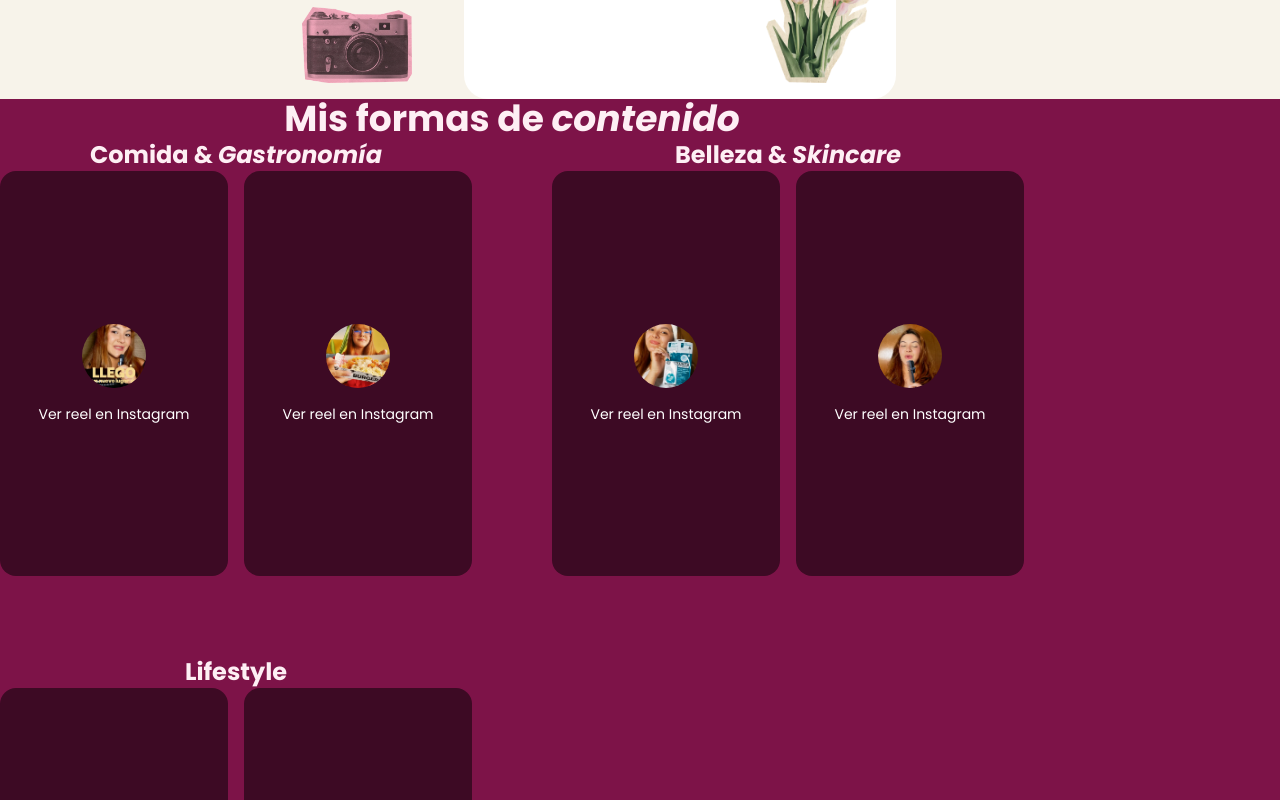
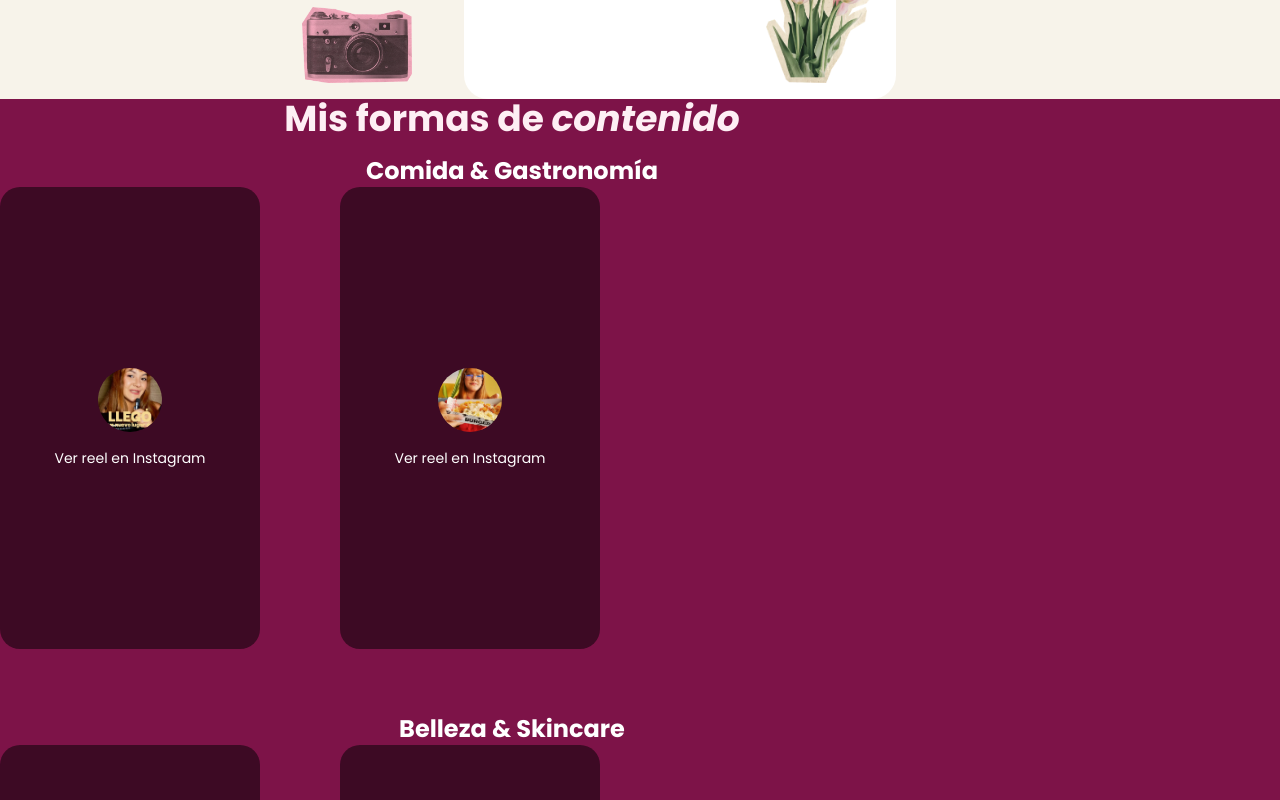
Before and after one commit to HyeG18/Portafolio-Mariel-Jaramillo, a React (Vite) app: page / in a window 1280 px wide. Shown: the part 1420-2220 px from the top of the page. Built offline with nearby package versions, Linux system fonts and the light colour scheme.

Commit message:
fix(ContentReels): restructure to single-column stacked niches, add reel border/max-width/gap, pill-style formats list

```diff
--- a/src/components/sections/ContentReels.tsx
+++ b/src/components/sections/ContentReels.tsx
@@ -60,31 +60,45 @@ export default function ContentReels() {
           dangerouslySetInnerHTML={{ __html: t('videos.title' as any) }}
         />
 
-        <div className="flex justify-center gap-6 flex-wrap mb-12" style={{ color: 'var(--color-pink-light)' }}>
+        <div className="flex justify-center gap-4 flex-wrap mb-12">
           {FORMATS.map((format) => (
-            <span key={format}>{t(`videos.formats.${format}` as any)}</span>
+            <span
+              key={format}
+              className="font-bold text-sm"
+              style={{
+                backgroundColor: 'var(--color-pink)',
+                color: 'var(--color-magenta-dark)',
+                padding: '0.5rem 1.4rem',
+                borderRadius: '999px',
+              }}
+            >
+              {t(`videos.formats.${format}` as any)}
+            </span>
           ))}
         </div>
 
-        <div className="grid grid-cols-1 md:grid-cols-2 gap-20">
+        <div className="flex flex-col gap-16 max-w-[1100px] mx-auto">
           {NICHE_ORDER.map((niche) => {
-            const isPets = niche === 'pets';
+            const reels = REELS[niche];
+            const isSingle = reels.length === 1;
             return (
-              <article
-                key={niche}
-                className={`niche ${isPets ? 'col-span-2' : ''}`}
-              >
+              <article key={niche} className="niche text-center">
                 <h3
-                  className="text-xl md:text-2xl font-bold mb-6 text-center"
-                  style={{ fontFamily: 'var(--font-family-serif)', color: 'var(--color-pink-light)' }}
+                  className="niche-title text-xl md:text-2xl font-bold mb-6"
+                  style={{ fontFamily: 'var(--font-family-serif)', color: 'white' }}
                   dangerouslySetInnerHTML={{ __html: t(`videos.niche.${niche}` as any) }}
                 />
-                <div className="grid grid-cols-2 gap-4">
-                  {REELS[niche].map(({ url, thumb, alt }) => (
+                <div className="grid grid-cols-2 gap-20 max-w-[600px] mx-auto">
+                  {reels.map(({ url, thumb, alt }) => (
                     <div
                       key={url}
-                      className="reel relative aspect-[9/16] rounded-2xl overflow-hidden cursor-pointer"
-                      style={{ backgroundColor: 'var(--color-ink)' }}
+                      className={`reel relative aspect-[9/16] overflow-hidden cursor-pointer mx-auto ${isSingle ? 'col-span-2' : ''}`}
+                      style={{
+                        borderRadius: 'var(--radius-lg)',
+                        border: '3px solid var(--color-pink)',
+                        backgroundColor: 'var(--color-ink)',
+                        maxWidth: isSingle ? '320px' : '280px',
+                      }}
                       onClick={() => handleReelClick(niche, url)}
                       role="button"
                       tabIndex={0}
--- a/src/index.css
+++ b/src/index.css
@@ -393,3 +393,13 @@ body.menu-open {
   color: var(--magenta-hot);
   font-style: normal;
 }
+
+/* ============================================================
+   ContentReels — niche title em color
+   ============================================================ */
+
+.niche-title em {
+  color: var(--pink);
+  font-style: normal;
+  font-weight: 700;
+}
```
